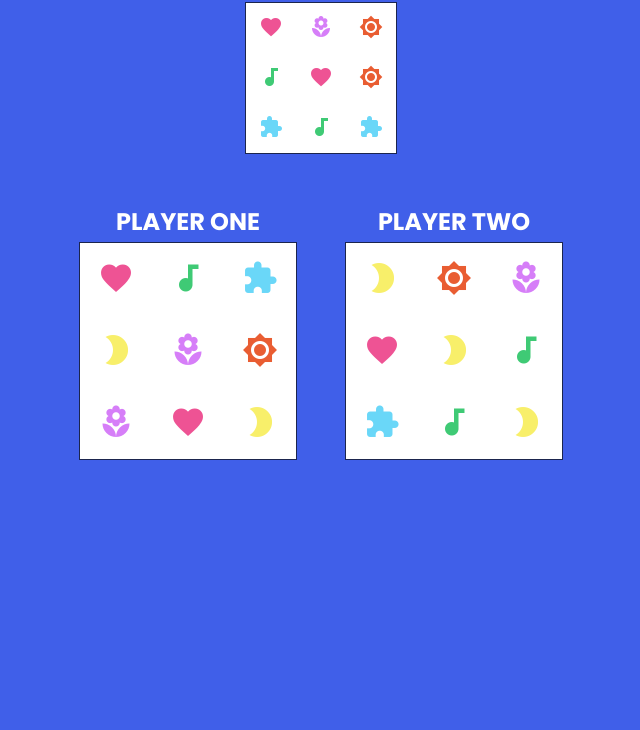
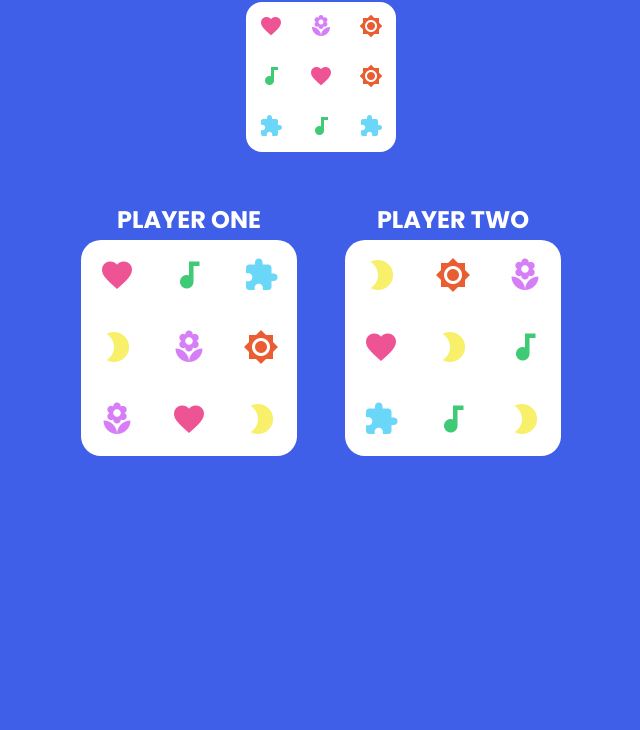
Before and after one commit to rubinoAM/Speed-Match-Game, a website: page public/index.html in a window 1280 px wide. Shown: the part 70-800 px from the top of the page, without its empty margins (319-959 px from the left). Drawn offline with Linux system fonts and the light colour scheme.

Commit message:
Grid styling

```diff
--- a/public/styles/players.css
+++ b/public/styles/players.css
@@ -19,7 +19,6 @@
 
 .player-grid{
     width:13.5rem;
-    border:1px solid #1b254e;
 }
 
 .player-row{
@@ -33,12 +32,44 @@
     display:flex;
     align-items:center;
     justify-content:center;
-    transition:0.2s ease-out background;
+    transition:0.2s ease-out all;
+}
+
+#p1r1s1, #p2r1s1{
+    border-top-left-radius: 1.25rem;
+}
+
+#p1r1s1:hover, #p2r1s1:hover{
+    border-top-left-radius: 1.875rem;
+}
+
+#p1r1s3, #p2r1s3{
+    border-top-right-radius: 1.25rem;
+}
+
+#p1r1s3:hover, #p2r1s3:hover{
+    border-top-right-radius: 1.875rem;
+}
+
+#p1r3s1, #p2r3s1{
+    border-bottom-left-radius: 1.25rem;
+}
+
+#p1r3s1:hover, #p2r3s1:hover{
+    border-bottom-left-radius: 1.875rem;
+}
+
+#p1r3s3, #p2r3s3{
+    border-bottom-right-radius: 1.25rem;
+}
+
+#p1r3s3:hover, #p2r3s3:hover{
+    border-bottom-right-radius: 1.875rem;
 }
 
 .player-square:hover{
     cursor:pointer;
-    background:#1d1d1d;
+    background:#a4baf7;
 }
 
 .player-square .shape i.material-icons{
--- a/public/styles/rubric.css
+++ b/public/styles/rubric.css
@@ -1,7 +1,6 @@
 .rubric-grid{
     margin:0 auto;
     width:9.375rem;
-    border:1px solid #1b254e;
 }
 
 .rubric-row{
@@ -17,3 +16,24 @@
     justify-content:center;
     transition:0.2s ease-out background;
 }
+
+#r1s1{
+    border-top-left-radius: 1rem;
+}
+
+#r1s3{
+    border-top-right-radius: 1rem;
+}
+
+#r3s1{
+    border-bottom-left-radius: 1rem;
+}
+
+#r3s3{
+    border-bottom-right-radius: 1rem;
+}
+
+.rubric-square:hover{
+    cursor:default;
+    background:#ccebfa;
+}
```
